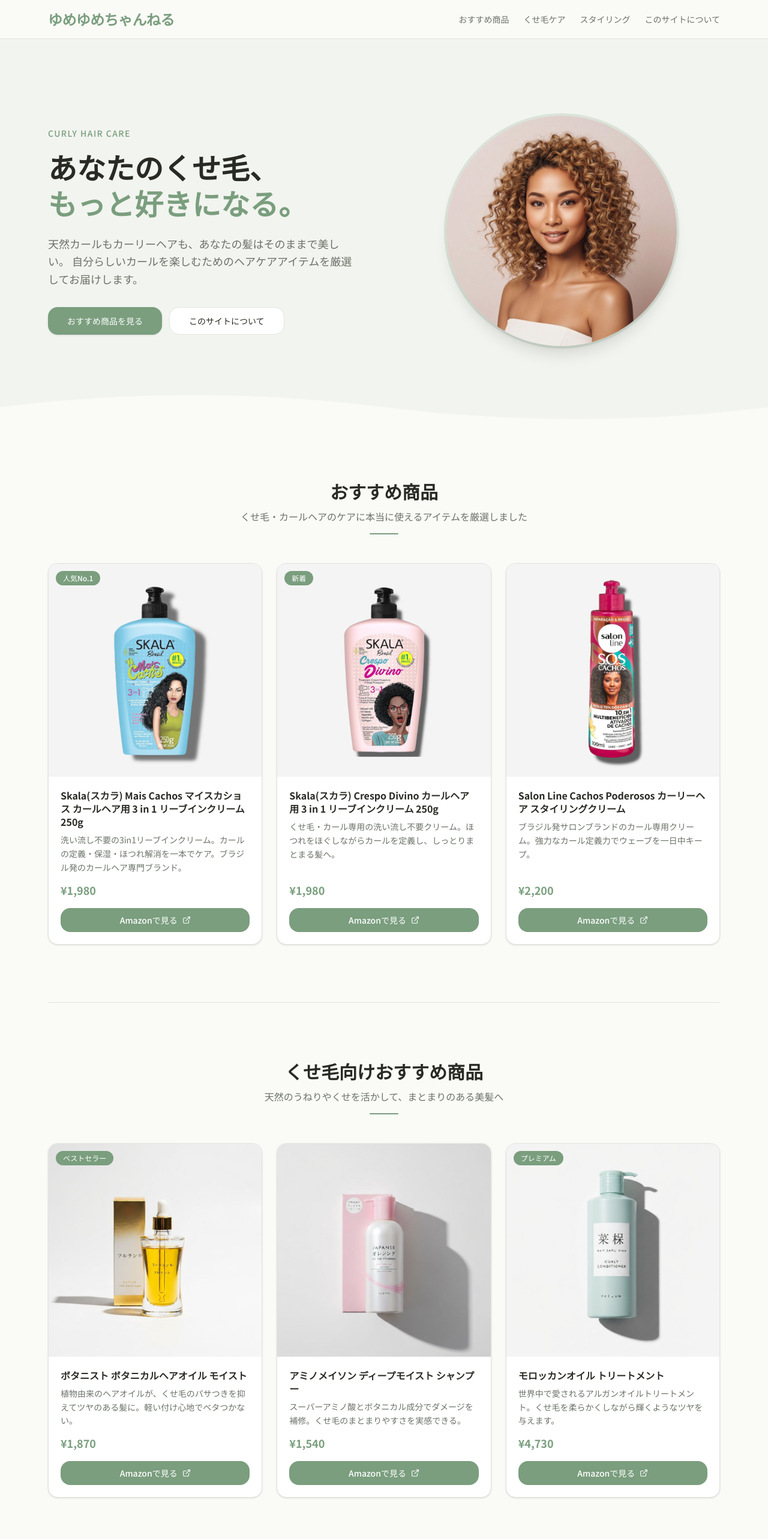
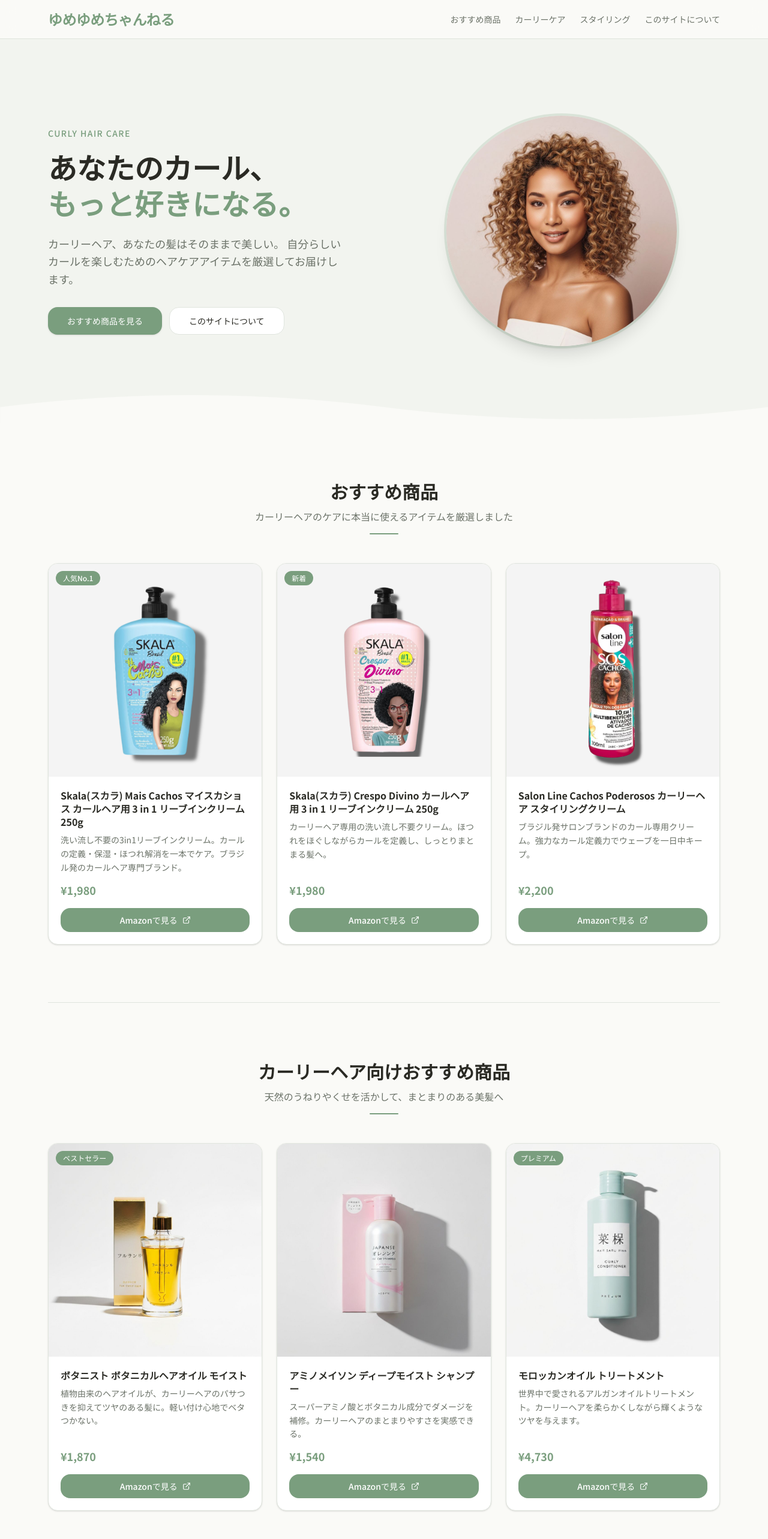
Before and after one commit to katoxclemmons-beep/yumeyume, a Next.js app: page / in a window 1280 px wide. Shown: the top 2566 px of the page at 60% size. Built offline with nearby package versions, Linux system fonts and the light colour scheme; a web font is replaced by a local one.

Commit message:
reposition site as カーリーヘア focused, remove all くせ毛 references

```diff
--- a/app/layout.tsx
+++ b/app/layout.tsx
@@ -16,10 +16,10 @@ const notoSansJP = Noto_Sans_JP({
 })
 
 export const metadata: Metadata = {
-  title: 'ゆめゆめちゃんねる｜くせ毛・カールヘアのためのヘアケアガイド',
+  title: 'ゆめゆめちゃんねる｜カーリーヘアのためのヘアケアガイド',
   description:
-    'くせ毛・カーリーヘアを美しくキープするためのおすすめヘアケア商品を厳選してご紹介。くせ毛の魅力を最大限に引き出すアイテムが見つかります。',
-  keywords: 'くせ毛,カールヘア,カーリーヘア,ヘアケア,おすすめ,商品,スタイリング',
+    'カーリーヘアを美しくキープするためのおすすめヘアケア商品を厳選してご紹介。あなたのカールの魅力を最大限に引き出すアイテムが見つかります。',
+  keywords: 'カールヘア,カーリーヘア,ヘアケア,おすすめ,商品,スタイリング',
   icons: {
     icon: [
       {
--- a/app/page.tsx
+++ b/app/page.tsx
@@ -20,7 +20,7 @@ const featuredProducts: Product[] = [
   {
     name: "Skala(スカラ) Crespo Divino カールヘア用 3 in 1 リーブインクリーム 250g",
     description:
-      "くせ毛・カール専用の洗い流し不要クリーム。ほつれをほぐしながらカールを定義し、しっとりまとまる髪へ。",
+      "カーリーヘア専用の洗い流し不要クリーム。ほつれをほぐしながらカールを定義し、しっとりまとまる髪へ。",
     image: "/images/Skala(スカラ) Crespo Divino_.png",
     price: "¥1,980",
     amazonUrl: "https://amzn.asia/d/06LsSTxD",
@@ -44,7 +44,7 @@ const kusegeProducts: Product[] = [
   {
     name: "ボタニスト ボタニカルヘアオイル モイスト",
     description:
-      "植物由来のヘアオイルが、くせ毛のパサつきを抑えてツヤのある髪に。軽い付け心地でベタつかない。",
+      "植物由来のヘアオイルが、カーリーヘアのパサつきを抑えてツヤのある髪に。軽い付け心地でベタつかない。",
     image: "/images/product-oil.jpg",
     price: "¥1,870",
     amazonUrl: "https://www.amazon.co.jp/dp/example4?tag=your-affiliate-tag",
@@ -53,7 +53,7 @@ const kusegeProducts: Product[] = [
   {
     name: "アミノメイソン ディープモイスト シャンプー",
     description:
-      "スーパーアミノ酸とボタニカル成分でダメージを補修。くせ毛のまとまりやすさを実感できる。",
+      "スーパーアミノ酸とボタニカル成分でダメージを補修。カーリーヘアのまとまりやすさを実感できる。",
     image: "/images/product-shampoo.jpg",
     price: "¥1,540",
     amazonUrl: "https://www.amazon.co.jp/dp/example5?tag=your-affiliate-tag",
@@ -61,7 +61,7 @@ const kusegeProducts: Product[] = [
   {
     name: "モロッカンオイル トリートメント",
     description:
-      "世界中で愛されるアルガンオイルトリートメント。くせ毛を柔らかくしながら輝くようなツヤを与えます。",
+      "世界中で愛されるアルガンオイルトリートメント。カーリーヘアを柔らかくしながら輝くようなツヤを与えます。",
     image: "/images/product-conditioner.jpg",
     price: "¥4,730",
     amazonUrl: "https://www.amazon.co.jp/dp/example6?tag=your-affiliate-tag",
@@ -102,7 +102,7 @@ export default function Home() {
         <ProductSection
           id="products"
           title="おすすめ商品"
-          subtitle="くせ毛・カールヘアのケアに本当に使えるアイテムを厳選しました"
+          subtitle="カーリーヘアのケアに本当に使えるアイテムを厳選しました"
           products={featuredProducts}
         />
 
@@ -114,7 +114,7 @@ export default function Home() {
         {/* Kusege Products */}
         <ProductSection
           id="kusege"
-          title="くせ毛向けおすすめ商品"
+          title="カーリーヘア向けおすすめ商品"
           subtitle="天然のうねりやくせを活かして、まとまりのある美髪へ"
           products={kusegeProducts}
         />
--- a/components/about.tsx
+++ b/components/about.tsx
@@ -3,9 +3,9 @@ import { Heart, Sparkles, Star } from "lucide-react"
 const features = [
   {
     icon: Heart,
-    title: "くせ毛を愛そう",
+    title: "カールを愛そう",
     description:
-      "天然のカールは個性。無理にストレートにせず、くせ毛の美しさを活かすケアを提案します。",
+      "天然のカールは個性。無理にストレートにせず、カーリーヘアの美しさを活かすケアを提案します。",
   },
   {
     icon: Sparkles,
@@ -17,7 +17,7 @@ const features = [
     icon: Star,
     title: "あなたに合ったケアを",
     description:
-      "くせ毛の種類に合わせて、最適なヘアケアアイテムを見つけるお手伝いをします。",
+      "カールの種類に合わせて、最適なヘアケアアイテムを見つけるお手伝いをします。",
   },
 ]
 
@@ -34,10 +34,10 @@ export function About() {
 
         <div className="max-w-2xl mx-auto text-center mb-14">
           <p className="text-base md:text-lg text-muted-foreground leading-relaxed text-pretty">
-            「ゆめゆめちゃんねる」は、くせ毛やカーリーヘアで悩む方に向けて、
-            自分の髪をもっと好きになれるようなヘアケア情報をお届けするサイトです。
-            ハーフの方や天然くせ毛の方など、
-            カールヘアを楽しみたい全ての方のために作りました。
+            「ゆめゆめちゃんねる」は、カーリーヘアをもっと好きになりたい方に向けて、
+            自分の髪の魅力を引き出すヘアケア情報をお届けするサイトです。
+            ハーフの方や天然カールの方など、
+            カーリーヘアを楽しみたい全ての方のために作りました。
           </p>
         </div>
 
--- a/components/footer.tsx
+++ b/components/footer.tsx
@@ -7,7 +7,7 @@ export function Footer() {
           <div className="text-center md:text-left">
             <span className="text-lg font-bold text-primary">ゆめゆめちゃんねる</span>
             <p className="mt-1 text-xs text-muted-foreground">
-              くせ毛・カーリーヘアのためのヘアケアガイド
+              カーリーヘアのためのヘアケアガイド
             </p>
           </div>
 
@@ -17,7 +17,7 @@ export function Footer() {
               おすすめ商品
             </a>
             <a href="#kusege" className="hover:text-primary transition-colors">
-              くせ毛ケア
+              カーリーケア
             </a>
             <a href="#styling" className="hover:text-primary transition-colors">
               スタイリング
--- a/components/header.tsx
+++ b/components/header.tsx
@@ -5,7 +5,7 @@ import { Menu, X } from "lucide-react"
 
 const navLinks = [
   { href: "#products", label: "おすすめ商品" },
-  { href: "#kusege", label: "くせ毛ケア" },
+  { href: "#kusege", label: "カーリーケア" },
   { href: "#styling", label: "スタイリング" },
   { href: "#about", label: "このサイトについて" },
 ]
--- a/components/hero.tsx
+++ b/components/hero.tsx
@@ -11,12 +11,12 @@ export function Hero() {
               Curly Hair Care
             </p>
             <h1 className="text-3xl md:text-4xl lg:text-5xl font-bold text-foreground leading-tight text-balance">
-              あなたのくせ毛、
+              あなたのカール、
               <br />
               <span className="text-primary">もっと好きになる。</span>
             </h1>
             <p className="mt-6 text-base md:text-lg text-muted-foreground leading-relaxed max-w-lg mx-auto md:mx-0 text-pretty">
-              天然カールもカーリーヘアも、あなたの髪はそのままで美しい。
+              カーリーヘア、あなたの髪はそのままで美しい。
               自分らしいカールを楽しむためのヘアケアアイテムを厳選してお届けします。
             </p>
             <div className="mt-8 flex flex-col sm:flex-row gap-3 justify-center md:justify-start">
```
Also changed, not shown: public/images/product-skala.jpg (deleted).
